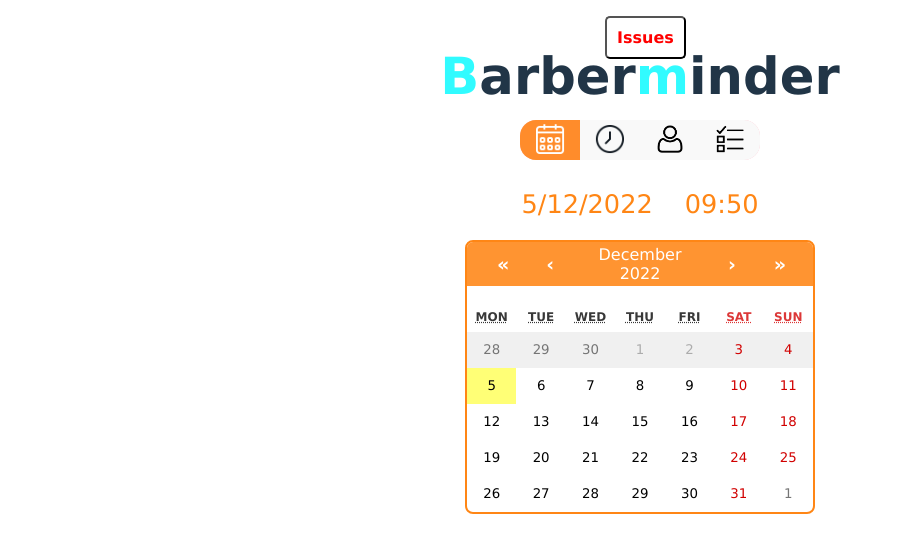
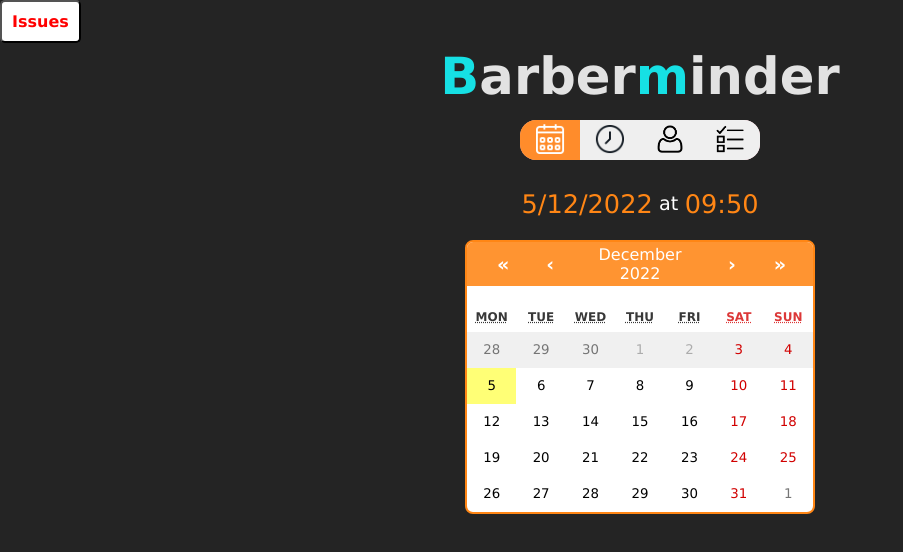
Before and after one commit to sudolink/BarberMinder_front, a React (Vite) app: page / in a window 1280 px wide. Shown: the top 552 px of the page, without its empty margins (0-903 px from the left). Built offline with nearby package versions, Linux system fonts and the light colour scheme; no server answers.

Commit message:
fiddling with the api fetches, hard coded for now

```diff
--- a/src/App.css
+++ b/src/App.css
@@ -974,13 +974,15 @@
 }
 
 .issuesButton {
-  position:absolute;
-  top:-2rem;
-  left:calc(50% - 35px);
+  position:fixed;
+  top:0;
+  /* left:calc(50% - 35px); */
+  left:0;
   background-color: white;
   padding:10px;
   border-radius: 5px;
   cursor: pointer;
+  min-width:80px;
   color: red;
   font-size: 1rem;
   font-weight: bold;
@@ -1021,6 +1023,7 @@
   /* height:100%; */
   overflow-y: scroll;
   scroll-behavior: smooth;
+  flex-basis: 100%;
 }
 
 
@@ -1103,6 +1106,7 @@
 .issueText{
   border:none;
   padding: 0.3rem;
+  text-align: center;
   margin-top: 1rem;
   max-width: 100%;
   background-color: white;;
--- a/src/App.jsx
+++ b/src/App.jsx
@@ -10,6 +10,7 @@
 import FutureAppointments from "./components/FutureAppointments";
 import Issues from "./components/Issues";
 
+const API_URL = import.meta.env.VITE_BACKEND_URL;
 
 function App() {
   const [showIssues, setShowIssues] = useState(false);
@@ -18,7 +19,7 @@
   const [appointmentStored, setAppointmentStored] = useState(false);
 
   function appointmentToDatabase(appointmentObj){
-    axios.post('api/v1/makeAppointment',{},{params: {timestamp: appointmentObj.timestamp, customer_id: appointmentObj.customer_id}})
+    axios.post(`${API_URL}`+'/api/v1/makeAppointment',{},{params: {timestamp: appointmentObj.timestamp, customer_id: appointmentObj.customer_id}})
     .then(res => {
       console.log(res.data);
       if(res.status == 200)
@@ -52,7 +53,7 @@
   return (
     <div className="App">
       {showIssues && <Issues/>}
-      <button onClick={() => setShowIssues(!showIssues)} className="issuesButton">Issues</button>
+      <button onClick={() => setShowIssues(!showIssues)} className="issuesButton">{showIssues ? "close" : "Issues" }</button>
       <h1><span className="emphasis">B</span>arber<span className="emphasis">m</span>inder</h1>
       <div className={`toolbar`}>
         <div className="setAppointmentTime">
--- a/src/components/Appointment.jsx
+++ b/src/components/Appointment.jsx
@@ -1,5 +1,6 @@
 import { useState,useEffect } from 'react';
 import axios from "axios";
+const API_URL = import.meta.env.VITE_BACKEND_URL;
 //example of an incoming appointment object:
 // {
 //     "time": 1671058500,
@@ -36,7 +37,7 @@
 
     function deleteAppointment(){
         console.log(`deleting ${appointment.id} ...`)
-        axios.delete('api/v1/deleteAppointment', {params: {appointment_id: appointment.id}})
+        axios.delete(`${API_URL}`+'/api/v1/deleteAppointment', {params: {appointment_id: appointment.id}})
         .then(res => {
           console.log(res.data);
           if(res.status == 200)
--- a/src/components/CustSearch.jsx
+++ b/src/components/CustSearch.jsx
@@ -1,5 +1,6 @@
 import axios from "axios";
 import {useState, useRef, useEffect} from "react";
+const API_URL = import.meta.env.VITE_BACKEND_URL;
 
 export default function CustSearch(props){
     const [search, setSearch] = useState("");
@@ -30,7 +31,7 @@
             timeoutId.current = setTimeout(() => {
                 // Call the API here
                 if(search.length > 0){
-                    axios.get(`/api/v1/getCustomerLike/`, {params: {name: search}})
+                    axios.get(`${API_URL}/api/v1/getCustomerLike/`, {params: {name: search}})
                     .then(res => {
                         if(res.data.length > 5){
                             setResults(res.data.slice(0, 5))
--- a/src/components/FutureAppointments.jsx
+++ b/src/components/FutureAppointments.jsx
@@ -1,6 +1,7 @@
 import axios from "axios";
 import { useState, useEffect } from "react";
 import WeeklyAppointments from "./AppointmentsWeek";
+const API_URL = import.meta.env.VITE_BACKEND_URL;
 
 export default function FutureAppointments(props){
     const [appointments, setAppointments] = useState([]);
@@ -11,7 +12,7 @@
 
     useEffect(() => {
         setIsLoading(true);
-        axios.get("/api/v1/getAppointments", {params: {timestamp: Math.floor(todayDate.getTime()/1000)}}) // Math.round to get rid of the milliseconds trailing the . after division
+        axios.get(`${API_URL}`+"/api/v1/getAppointments", {params: {timestamp: Math.floor(todayDate.getTime()/1000)}}) // Math.round to get rid of the milliseconds trailing the . after division
         .then(res => {
             setAppointments(res.data);
             setIsLoading(false);
--- a/src/components/Issues.jsx
+++ b/src/components/Issues.jsx
@@ -1,6 +1,6 @@
 import {useState, useEffect} from "react";
 import axios from "axios";
-
+const API_URL = import.meta.env.VITE_BACKEND_URL;
 export default function Issues(props){
     const [issueList, setIssueList] = useState([]);
     const [issueListLoaded, setIssueListLoaded] = useState(false);
@@ -12,7 +12,7 @@
     const [refreshIssues, setRefreshIssues] = useState(false);
 
     useEffect(() => {
-        axios.get('api/v1/allIssues')
+        axios.get(`${API_URL}`+'/api/v1/allIssues')
         .then(res => {
             if(res.status == 200)
             {
@@ -33,7 +33,7 @@
 
     function handleClick(){
         console.log("submit issue");
-        axios.post('api/v1/newIssue',newIssue)
+        axios.post(`${API_URL}`+'/api/v1/newIssue',newIssue)
         .then(res => {
             console.log(res.data);
             if(res.status == 200)
@@ -47,7 +47,7 @@
     }
 
     function terminateIssue(issue){
-        axios.delete('api/v1/deleteIssue', {params: {issue_id: issue.issue_id}})
+        axios.delete(`${API_URL}`+'/api/v1/deleteIssue', {params: {issue_id: issue.issue_id}})
         .then(res => {
             console.log(res.data);
             if(res.status == 200)
--- a/src/index.css
+++ b/src/index.css
@@ -76,7 +76,7 @@
 }
 
 @media (prefers-color-scheme: light) {
-  :root {
+  /* :root {
     color: #213547;
     background-color: #ffffff;
   }
@@ -87,5 +87,5 @@
 
   button {
     background-color: #f9f9f9;
-  }
+  } */
 }
--- a/vite.config.js
+++ b/vite.config.js
@@ -2,10 +2,12 @@
 dotenv.config();
 import { defineConfig } from 'vite'
 import react from '@vitejs/plugin-react'
+import path,  {resolve} from "path";
+import { fileURLToPath } from "url";
 
+const __filename = fileURLToPath(import.meta.url)
+const __dirname = path.dirname(__filename);
 
-const API_URL = process.env.VITE_PROD_ENV == 'DEV' ? process.env.VITE_BACKEND_URL_DEV : process.env.VITE_BACKEND_URL_PROD;
-console.log(API_URL)
 // https://vitejs.dev/config/
 
 export default defineConfig({
@@ -13,8 +15,9 @@
   server: {
     proxy: {
       '/api': {
-        target: API_URL,
+        target: process.env.VITE_BACKEND_URL,
         changeOrigin: true,
+        secure: true
         //rewrite: (path) => path.replace(/^\/api/, '')
       }
     }
@@ -22,6 +25,9 @@
   build: {
     base: './',
     outDir: 'dist',
-    emptyOutDir: true
+    emptyOutDir: true,
+    rollupOptions: {
+      input: resolve(__dirname,"index.html")
+    }
   }
 })
```
